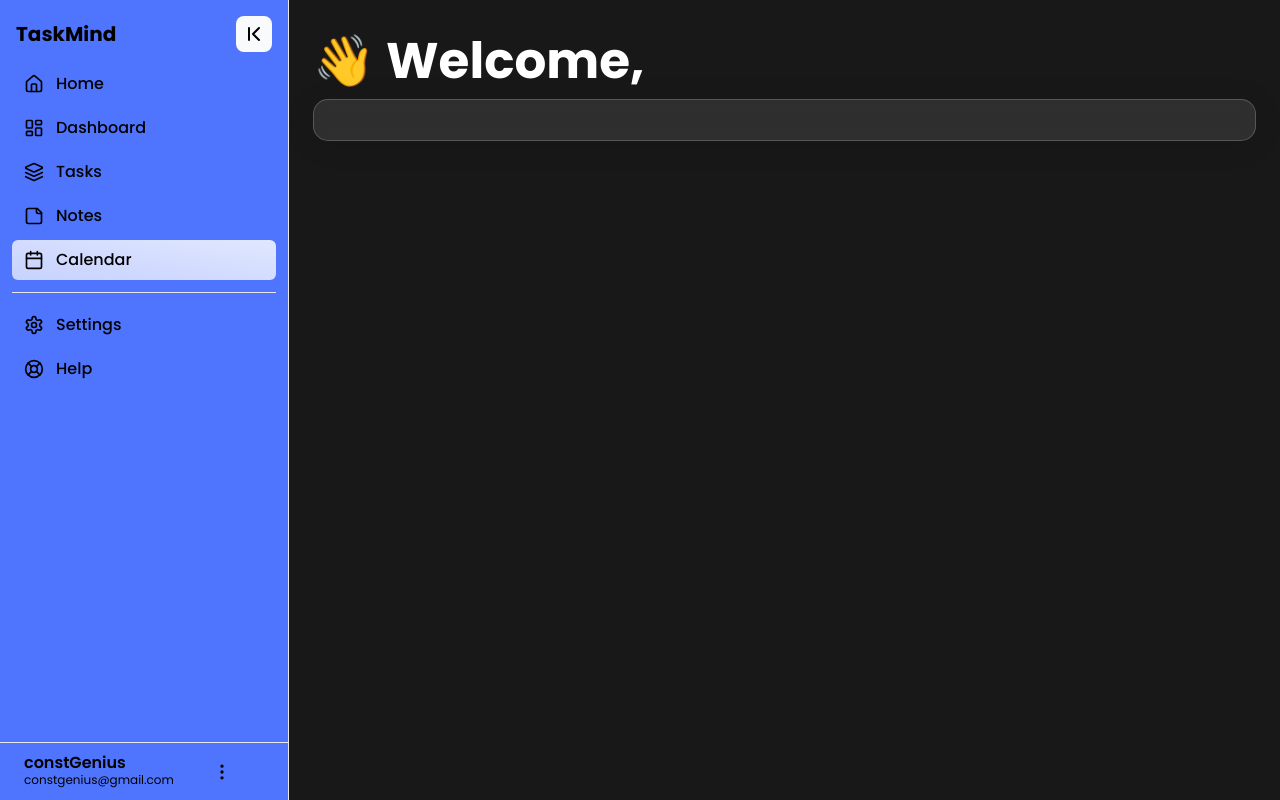
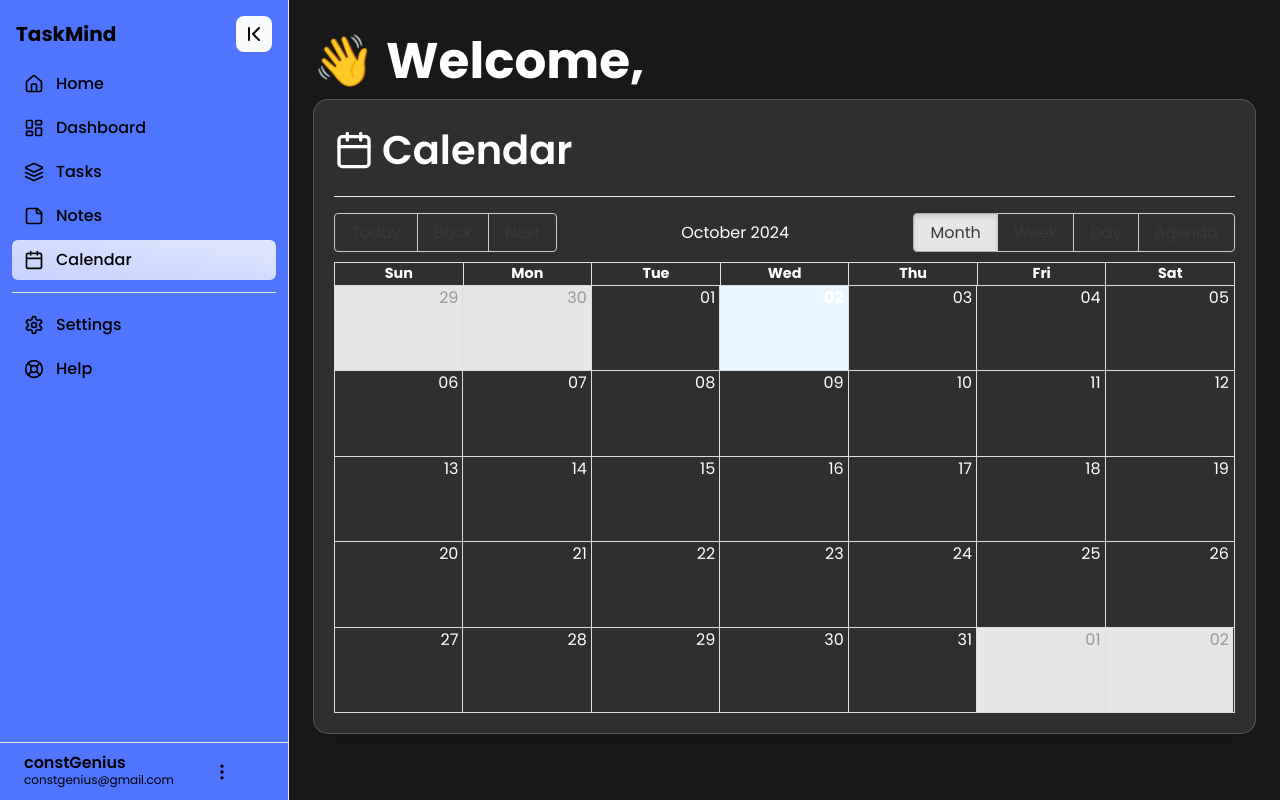
Before and after one commit to karansanghvi/taskmind-frontend, a React (Create React App) app: page /dashboard in a window 1280 px wide. Both pictures are taken after a click on the item "Calendar". Built offline with nearby package versions, Linux system fonts and the light colour scheme; no server answers.

Commit message:
calendar done

```diff
--- a/package.json
+++ b/package.json
@@ -8,10 +8,14 @@
     "@testing-library/user-event": "^13.5.0",
     "axios": "^1.7.7",
     "lucide-react": "^0.447.0",
+    "moment": "^2.30.1",
+    "moment-timezone": "^0.5.46",
     "react": "^18.3.1",
+    "react-big-calendar": "^1.15.0",
     "react-circular-progressbar": "^2.1.0",
     "react-dom": "^18.3.1",
     "react-icons": "^5.3.0",
+    "react-moment": "^1.1.3",
     "react-redux": "^9.1.2",
     "react-router-dom": "^6.26.2",
     "react-scripts": "5.0.1",
--- a/src/components/Dashboard/CalendarContent.js
+++ b/src/components/Dashboard/CalendarContent.js
@@ -1,13 +1,68 @@
-import React from 'react';
+import React, { useEffect, useState } from 'react';
+import { Calendar as BigCalendar, momentLocalizer } from 'react-big-calendar';
+import { Calendar as CalendarIcon } from 'lucide-react';
+import moment from 'moment';
+import 'react-big-calendar/lib/css/react-big-calendar.css';
 import '../../assets/styles/styles.css';
 
-function Calendar() {
+const localizer = momentLocalizer(moment);
+
+function Calendar({ tasksUpdated, setTasksUpdated }) {
+  const [events, setEvents] = useState([]);
+
+  // Fetch tasks from the backend and filter out completed tasks
+  const fetchTasks = async () => {
+    const token = localStorage.getItem('token');
+    const response = await fetch('http://localhost:5000/api/tasks', {
+      headers: {
+        'Authorization': `Bearer ${token}`
+      }
+    });
+    const tasks = await response.json();
+
+    // Filter out completed tasks and map them to calendar events
+    const taskEvents = tasks
+      .filter(task => !task.completed) // Only include tasks that are not completed
+      .map(task => ({
+        title: task.title,
+        start: new Date(task.deadline),
+        end: new Date(task.deadline),
+      }));
+
+    setEvents(taskEvents);
+  };
+
+  // Fetch tasks whenever the component mounts or tasks are updated
+  useEffect(() => {
+    fetchTasks();
+
+    // Reset the tasksUpdated flag after fetching
+    if (tasksUpdated) {
+      setTasksUpdated(false);
+    }
+  }, [tasksUpdated]);
+
   return (
     <>
-     <div className='dashboard-section'>
-     </div>
+      <div className="dashboard-section">
+        <h1 className="title flex items-center">
+          <CalendarIcon size={40} className="mr-2" />
+          Calendar
+        </h1>
+        <hr className="mt-4 mb-4" />
+
+        <div style={{ height: '500px' }}>
+          <BigCalendar
+            localizer={localizer}
+            events={events}
+            startAccessor="start"
+            endAccessor="end"
+            style={{ height: 500 }}
+          />
+        </div>
+      </div>
     </>
-  )
+  );
 }
 
-export default Calendar
+export default Calendar;
--- a/src/components/Dashboard/TasksContent.js
+++ b/src/components/Dashboard/TasksContent.js
@@ -4,10 +4,12 @@ import { Layers as LayersIcon } from 'lucide-react';
 import TaskModal from '../Dashboard/TaskModal';
 import { AiFillDelete } from "react-icons/ai";
 
-function Tasks() {
+function Tasks({ onTaskAdded }) {  // onTaskAdded is passed from the parent component
   const [tasks, setTasks] = useState([]);
   const [modalOpen, setModalOpen] = useState(false);
   const [taskTitle, setTaskTitle] = useState("");
+  const [taskDate, setTaskDate] = useState("");
+  const [taskTime, setTaskTime] = useState("");
   const [selectedTaskIndex, setSelectedTaskIndex] = useState(null);
 
   const fetchTasks = async () => {
@@ -21,34 +23,43 @@ function Tasks() {
     setTasks(data);
   }
 
-  // load tasks when it mounts
+  // Load tasks when the component mounts
   useEffect(() => {
     fetchTasks();
   }, []);
 
-  // add new task
+  // Add a new task
   const addTask = async () => {
     const token = localStorage.getItem('token');
+    const deadline = taskDate && taskTime ? new Date(`${taskDate}T${taskTime}`) : null;
     const response = await fetch('http://localhost:5000/api/tasks', {
       method: 'POST',
       headers: {
         'Content-Type': 'application/json',
         'Authorization': `Bearer ${token}`
       },
-      body: JSON.stringify({ title: taskTitle }),
+      body: JSON.stringify({
+        title: taskTitle,
+        deadline
+      }),
     });
     const newTask = await response.json();
     setTasks((prevTasks) => [...prevTasks, newTask]);
     setTaskTitle("");
+    setTaskDate("");
+    setTaskTime("");
     setModalOpen(false);
+
+    // Trigger calendar refresh after a task is added
+    onTaskAdded();
   }
 
-  // toggle task completion with radio button
+  // Toggle task completion with radio button
   const handleTaskSelection = async (index) => {
     const selectedTask = tasks[index];
     const updatedCompletionStatus = !selectedTask.completed;
 
-    // update task status in backend
+    // Update task status in the backend
     await fetch(`http://localhost:5000/api/tasks/${selectedTask._id}`, {
       method: 'PATCH',
       headers: {
@@ -66,10 +77,9 @@ function Tasks() {
     setSelectedTaskIndex(index);
   };
 
-  // delete a task
+  // Delete a task
   const deleteTask = async (index) => {
     const taskId = tasks[index]._id;
-    console.log('Deleting task with ID:', taskId);
     await fetch(`http://localhost:5000/api/tasks/${taskId}`, {
       method: 'DELETE',
     });
@@ -102,6 +112,22 @@ function Tasks() {
                 className='add-textBox'
               />
               <br/> <br/>
+              <p className='enter-title'>Enter Deadline Date:</p>
+              <input
+                type="date"
+                value={taskDate}
+                onChange={(e) => setTaskDate(e.target.value)}
+                className='add-textBox'
+              />
+              <br/> <br/>
+              <p className='enter-title'>Enter Deadline Time:</p>
+              <input
+                type="time"
+                value={taskTime}
+                onChange={(e) => setTaskTime(e.target.value)}
+                className='add-textBox'
+              />
+              <br/> <br/>
               <div className="btn-container">
                 <button onClick={() => setModalOpen(false)} className='cancel-task-button'>Cancel</button>
                 <button onClick={addTask} className='add-task-button'>Add Task</button>
@@ -122,6 +148,9 @@ function Tasks() {
                     ></div>
                     <span className='ml-4'>
                       <h2>{task.title}</h2>
+                      {task.deadline && (
+                        <p className='text-black'>Due by: {new Date(task.deadline).toLocaleString()}</p>
+                      )}
                     </span>
                   </div>
                   <AiFillDelete
@@ -149,12 +178,11 @@ function Tasks() {
                   <div className='flex items-center'>
                     <span className='ml-4'>
                       <h2 className='line-through'>{task.title}</h2>
+                      {task.deadline && (
+                        <p className='line-through'>Due by: {new Date(task.deadline).toLocaleString()}</p>
+                      )}
                     </span>
                   </div>
-                  <AiFillDelete
-                    onClick={() => deleteTask(index)}
-                    className='task-delete-btn'
-                  />
                 </div>
                 <br/>
               </li>
--- a/src/pages/Dashboard.js
+++ b/src/pages/Dashboard.js
@@ -13,6 +13,7 @@ function Dashboard() {
   const navigate = useNavigate();
   const [activeContent, setActiveContent] = useState("Dashboard");
   const [fullName, setFullName] = useState('');
+  const [tasksUpdated, setTasksUpdated] = useState(false); // State to trigger re-fetch of tasks for Calendar
 
   useEffect(() => {
     const storedFullName = localStorage.getItem('fullName');
@@ -21,23 +22,29 @@ function Dashboard() {
     }
   }, []);
 
+  // Function to be passed to TasksContent to trigger Calendar refresh
+  const handleTaskAdded = () => {
+    setTasksUpdated(true);
+  };
+
+  // Render the selected content
   const renderContent = () => {
     switch (activeContent) {
       case "Home":
         navigate('/');
         break;
       case "Dashboard":
-        return <HomeContent/>;
+        return <HomeContent />;
       case "Tasks":
-        return <TasksContent/>;
+        return <TasksContent onTaskAdded={handleTaskAdded} />; // Pass the task update handler to TasksContent
       case "Notes":
-        return <NotesContent/>;
+        return <NotesContent />;
       case "Calendar":
-        return <CalendarContent/>;
+        return <CalendarContent tasksUpdated={tasksUpdated} setTasksUpdated={setTasksUpdated} />; // Pass task update state to Calendar
       case "Settings":
-        return <SettingsContent/>;
+        return <SettingsContent />;
       case "Help":
-        return <HelpContent/>;
+        return <HelpContent />;
       default:
         return <h2 className="text-white">Welcome</h2>;
     }
```
Also changed, not shown: 1 other file (tests, documents, lock files or other folders). Lines whose indentation alone changed are shown as unchanged.
